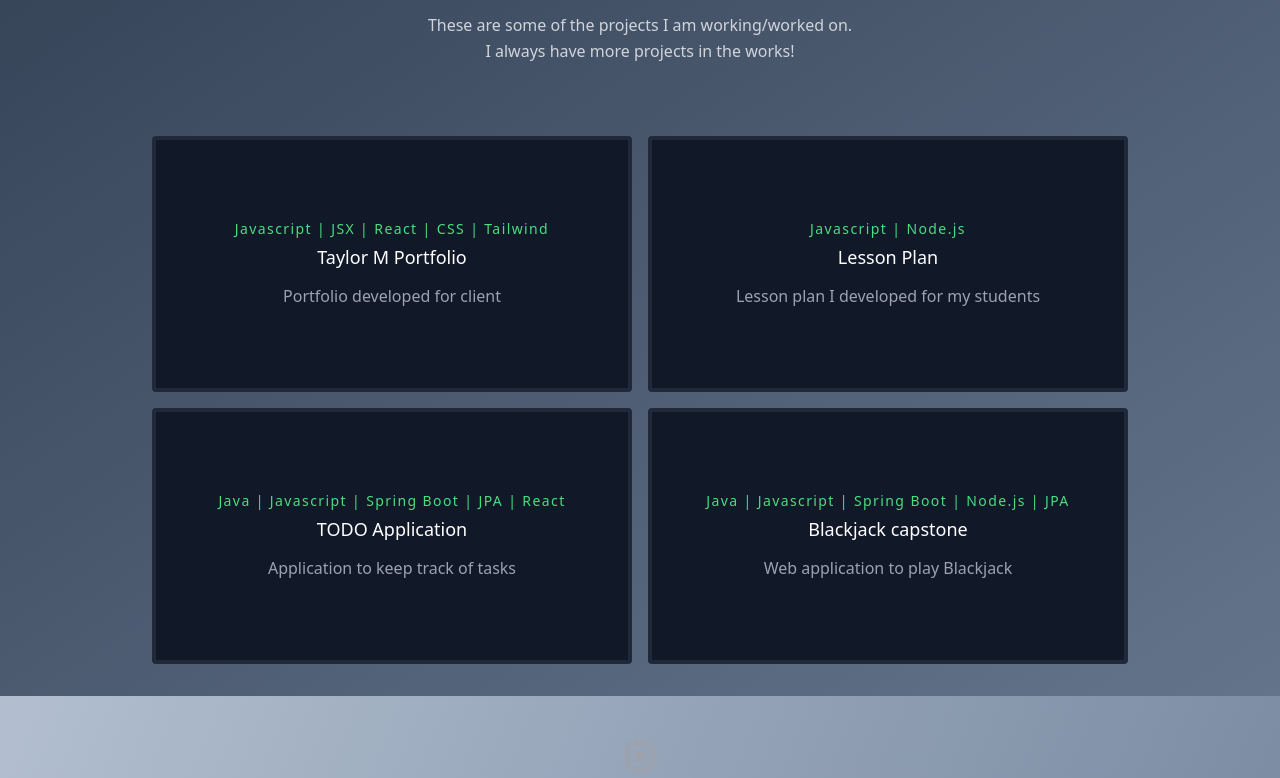
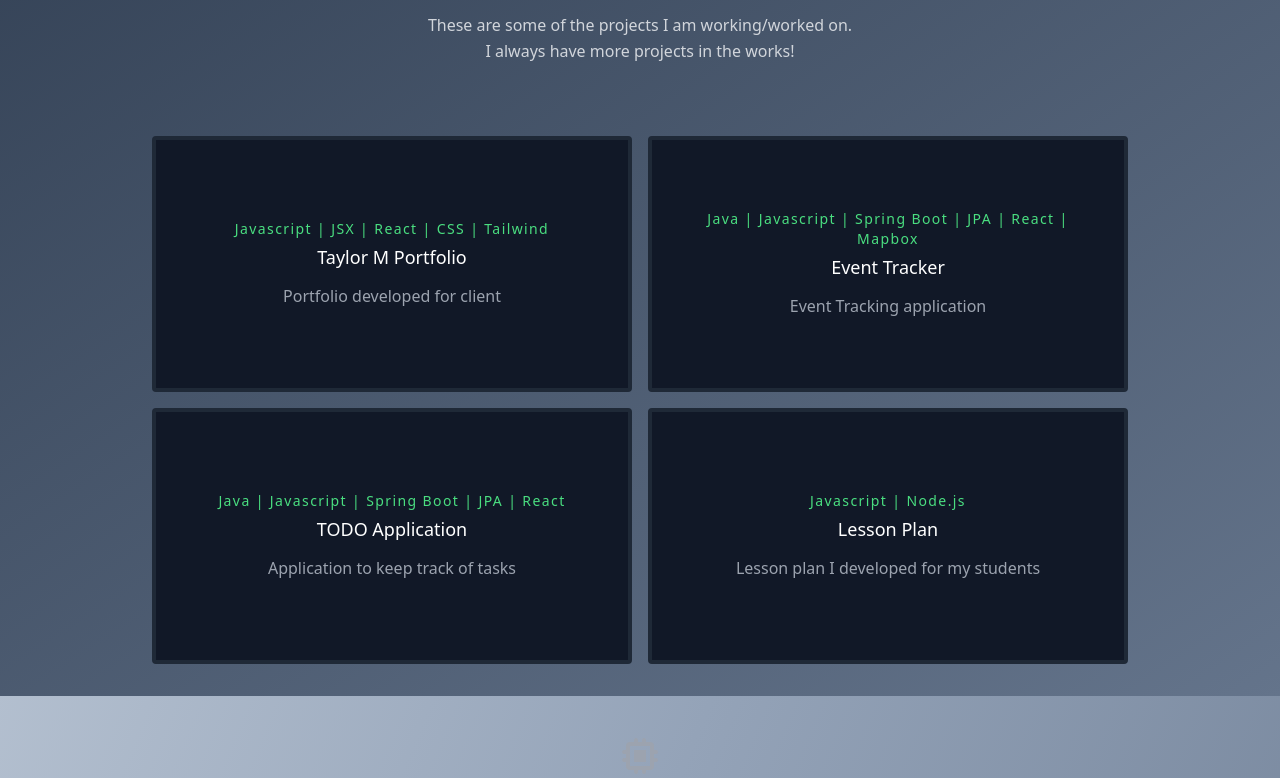
Before and after one commit to markoka101/portfolio, a React (Create React App) app: page / in a window 1280 px wide. Shown: the part 648-1426 px from the top of the page. Built offline with nearby package versions, Linux system fonts and the light colour scheme.

Commit message:
changed out the old project for a new one

```diff
--- a/src/data.js
+++ b/src/data.js
@@ -6,10 +6,10 @@ export const projects = [
     link: "https://www.taylor-m.com/",
   },
   {
-    title: "Lesson Plan",
-    subtitle: "Javascript | Node.js",
-    description: "Lesson plan I developed for my students",
-    link: "https://github.com/markoka101/lessons"
+    title: "Event Tracker",
+    subtitle: "Java | Javascript | Spring Boot | JPA | React | Mapbox",
+    description: "Event Tracking application",
+    link: "https://github.com/markoka101/event-tracker"
   },
   {
     title: "TODO Application",
@@ -18,10 +18,10 @@ export const projects = [
     link: "https://github.com/markoka101/todo",
   },
   {
-    title: "Blackjack capstone",
-    subtitle: "Java | Javascript | Spring Boot | Node.js | JPA",
-    description: "Web application to play Blackjack",
-    link: "https://github.com/markoka101/blackjack-capstone",
+    title: "Lesson Plan",
+    subtitle: "Javascript | Node.js",
+    description: "Lesson plan I developed for my students",
+    link: "https://github.com/markoka101/lessons"
   }
 ];
 
```
